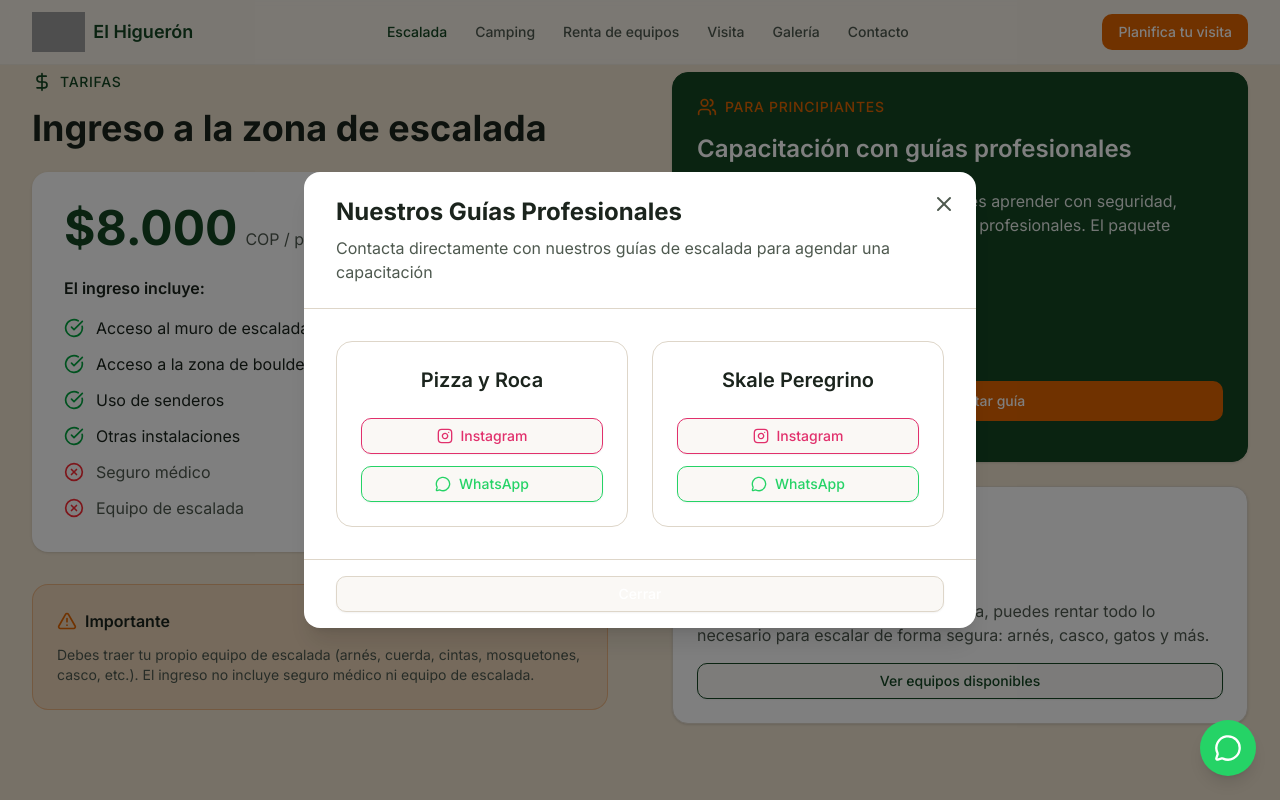
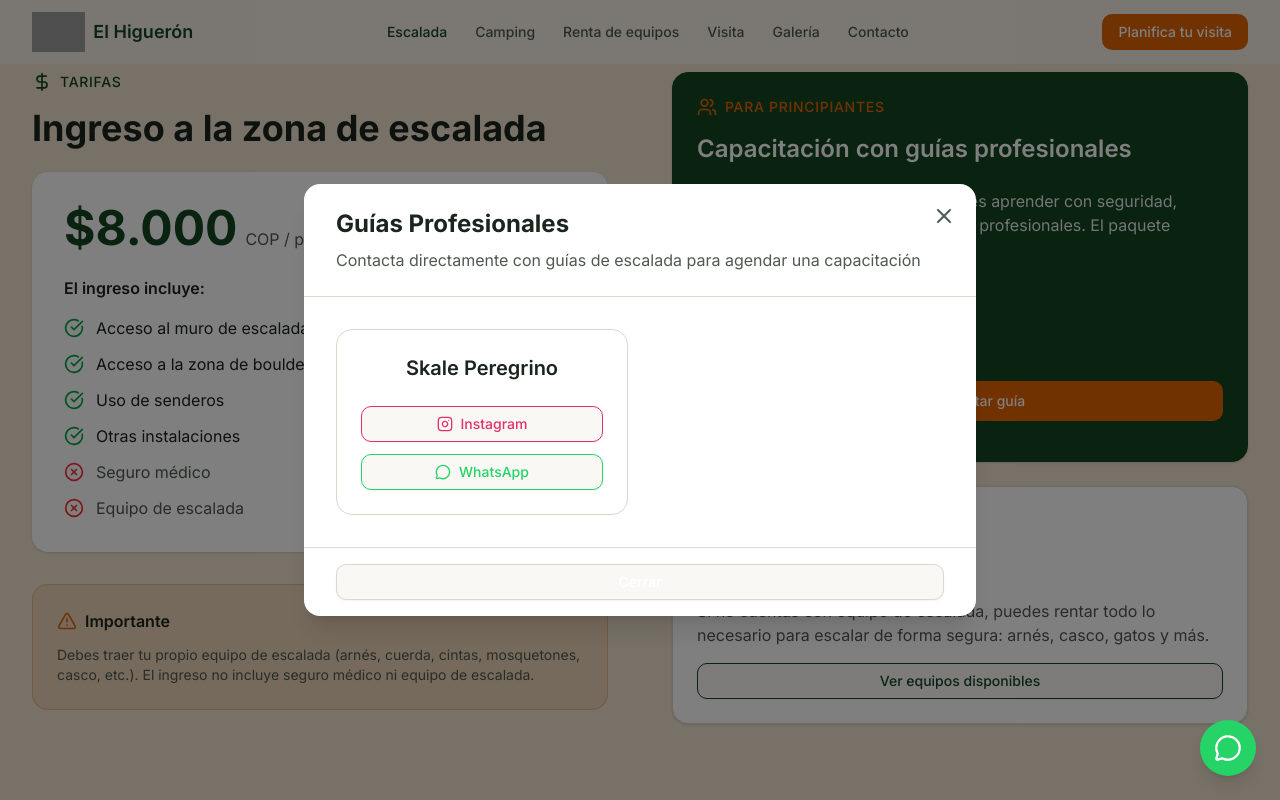
Before and after one commit to Gualterosky/El-higueron, a Next.js app: page /escalada in a window 1280 px wide. Both pictures are taken after a click on the button "Contactar guía". Shown: the part 1615-2415 px from the top of the page. Built offline with nearby package versions, Linux system fonts and the light colour scheme; grey boxes are pictures that could not be loaded.

Commit message:
Update guides modal hide pizza y roca

```diff
--- a/components/guides-modal.tsx
+++ b/components/guides-modal.tsx
@@ -8,11 +8,6 @@
   const [isOpen, setIsOpen] = useState(false)
 
   const guides = [
-    {
-      name: 'Pizza y Roca',
-      instagram: 'https://www.instagram.com/pizzayroca/',
-      whatsapp: '+420735779242',
-    },
     {
       name: 'Skale Peregrino',
       instagram: 'https://www.instagram.com/skale_peregrino/',
@@ -49,9 +44,9 @@
 
             {/* Header */}
             <div className="border-b border-border px-6 py-6 sm:px-8">
-              <h2 className="text-2xl font-bold text-foreground">Nuestros Guías Profesionales</h2>
+              <h2 className="text-2xl font-bold text-foreground">Guías Profesionales</h2>
               <p className="mt-2 text-muted-foreground">
-                Contacta directamente con nuestros guías de escalada para agendar una capacitación
+                Contacta directamente con guías de escalada para agendar una capacitación
               </p>
             </div>
 
```
